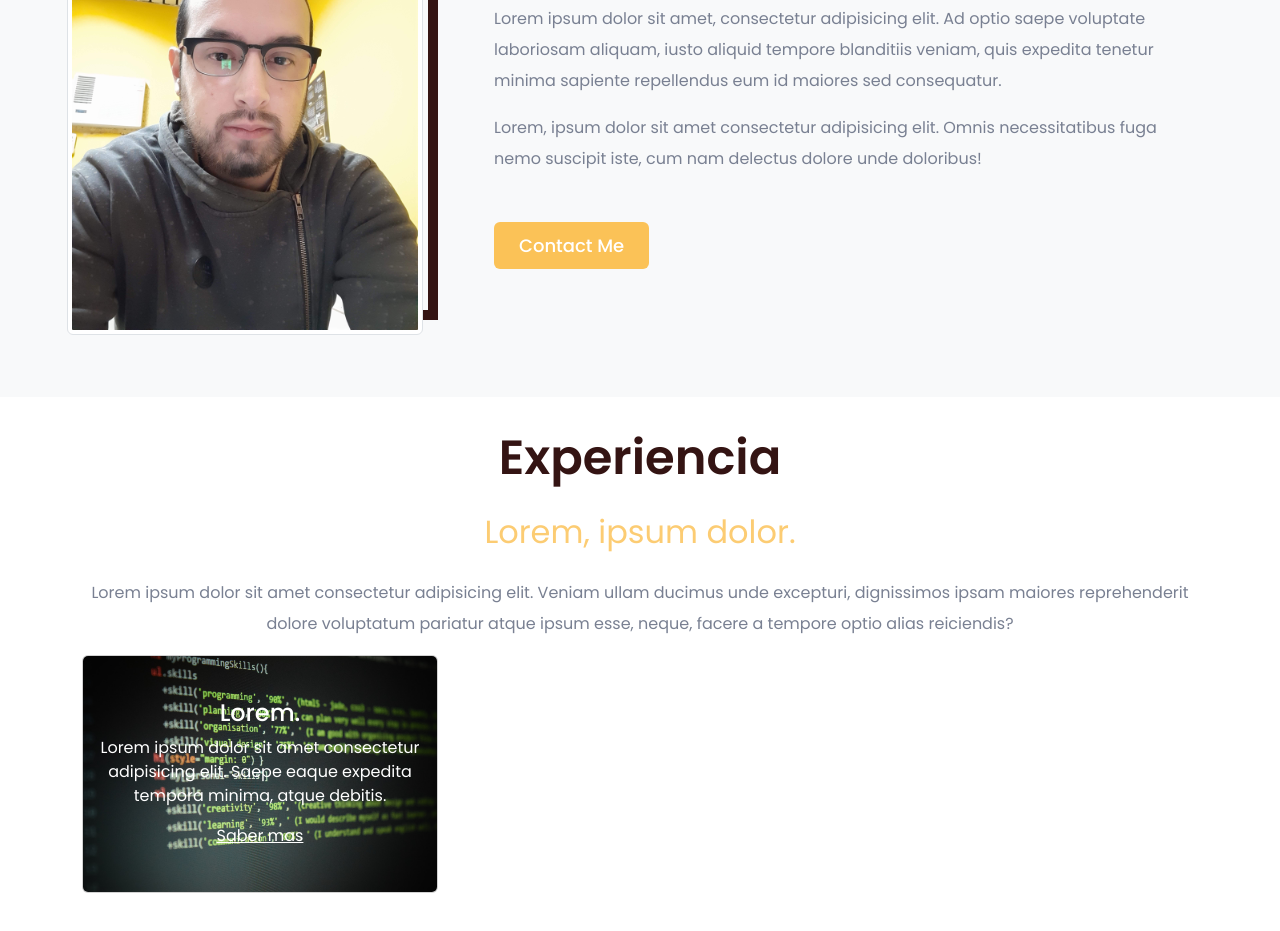
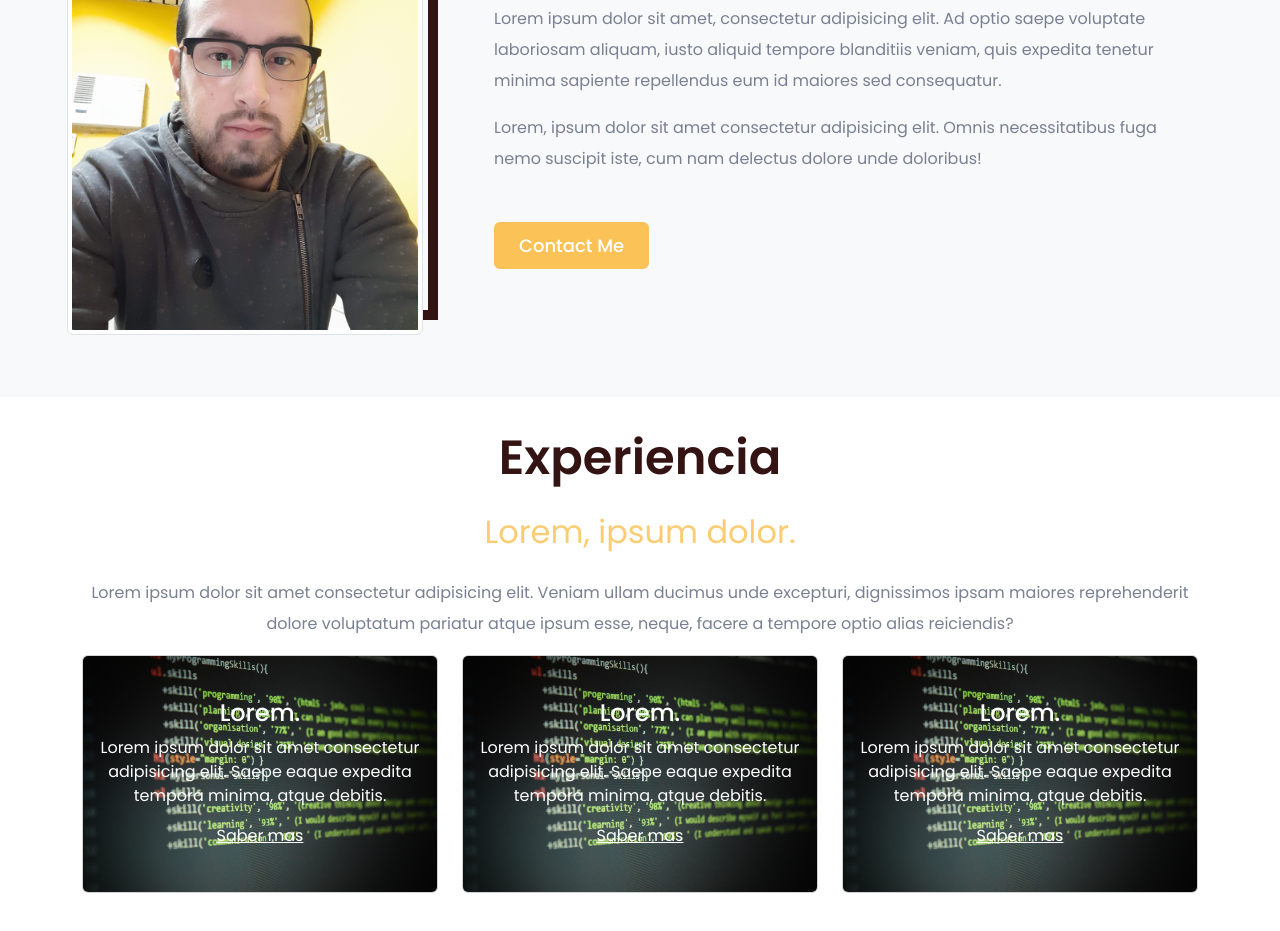
Before and after one commit to Ivan-Azcurra/Maquetado-Estatico-HTML, a plain HTML site: page index.html in a window 1280 px wide. Shown: the part 874-1805 px from the top of the page. Drawn offline with Linux system fonts and the light colour scheme.

Commit message:
seccion sobre mi y experiencia terminadas

```diff
--- a/index.html
+++ b/index.html
@@ -107,7 +107,9 @@
         <h2 class="section-subtitle">Experiencia</h2>
         <h3 class="section-main-title">Lorem, ipsum dolor.</h3>
         <p class="experience-text">
-        Lorem ipsum dolor sit amet consectetur adipisicing elit. Veniam ullam ducimus unde excepturi, dignissimos ipsam maiores reprehenderit dolore voluptatum pariatur atque ipsum esse, neque, facere a tempore optio alias reiciendis?
+          Lorem ipsum dolor sit amet consectetur adipisicing elit. Veniam ullam ducimus unde excepturi, dignissimos
+          ipsam maiores reprehenderit dolore voluptatum pariatur atque ipsum esse, neque, facere a tempore optio alias
+          reiciendis?
         </p>
       </div>
       <article class="col-4">
@@ -115,7 +117,30 @@
           <img src="./assets/img/banner.jpg" alt="" class="card-img">
           <div class="card-img-overlay text-white d-flex flex-column justify-content-center text-center">
             <h4>Lorem.</h4>
-          <p>Lorem ipsum dolor sit amet consectetur adipisicing elit. Saepe eaque expedita tempora minima, atque debitis.</p>
+            <p>Lorem ipsum dolor sit amet consectetur adipisicing elit. Saepe eaque expedita tempora minima, atque
+              debitis.</p>
+            <a href="#" class="text-reset">Saber mas</a>
+          </div>
+        </div>
+      </article>
+      <article class="col-4">
+        <div class="card">
+          <img src="./assets/img/banner.jpg" alt="" class="card-img">
+          <div class="card-img-overlay text-white d-flex flex-column justify-content-center text-center">
+            <h4>Lorem.</h4>
+            <p>Lorem ipsum dolor sit amet consectetur adipisicing elit. Saepe eaque expedita tempora minima, atque
+              debitis.</p>
+            <a href="#" class="text-reset">Saber mas</a>
+          </div>
+        </div>
+      </article>
+      <article class="col-4">
+        <div class="card">
+          <img src="./assets/img/banner.jpg" alt="" class="card-img">
+          <div class="card-img-overlay text-white d-flex flex-column justify-content-center text-center">
+            <h4>Lorem.</h4>
+            <p>Lorem ipsum dolor sit amet consectetur adipisicing elit. Saepe eaque expedita tempora minima, atque
+              debitis.</p>
             <a href="#" class="text-reset">Saber mas</a>
           </div>
         </div>
```
Lines whose indentation alone changed are shown as unchanged.
